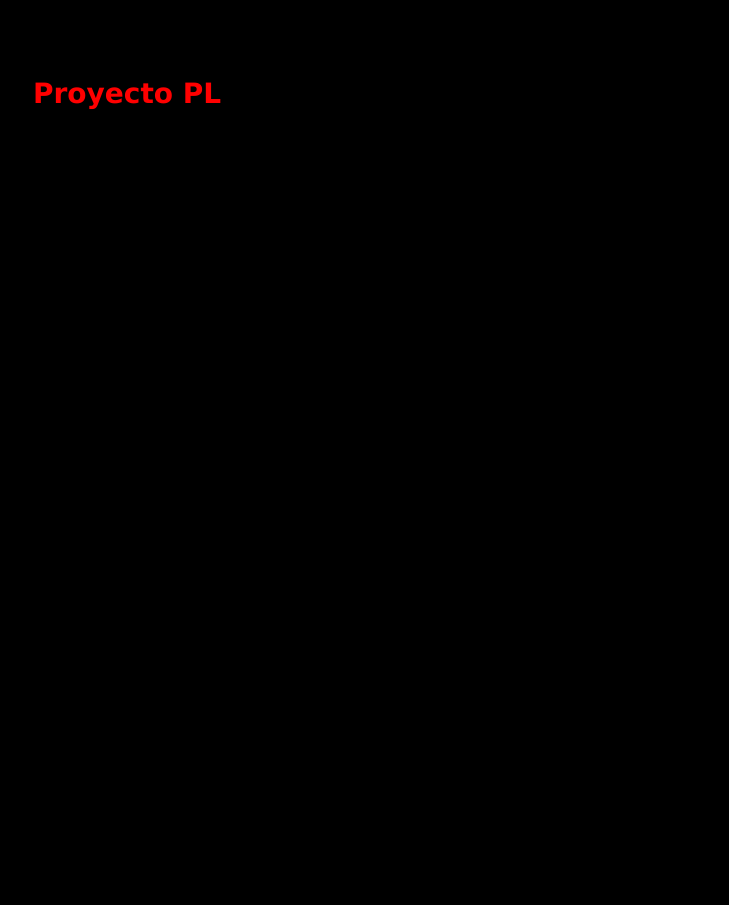
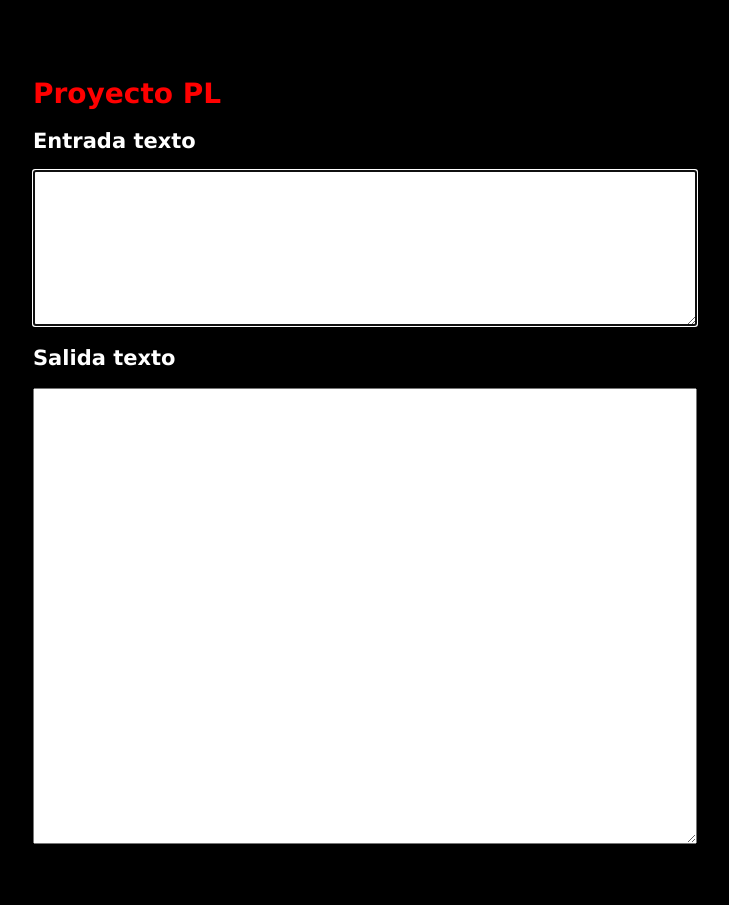
Before and after one commit to ULL-ESIT-GRADOII-PL/proyecto-adrian_adexe, a Node server app: page / in a window 1280 px wide. Before the commit the part shown is almost empty. Shown: the whole page, without its empty margins (25-754 px from the left). Before the commit the page ends 109 px from the top, so only its background shows below. Run offline with Node 20, Linux system fonts and the light colour scheme; some libraries are stand-ins or nearby versions.

Commit message:
Añadidos textAreas.

```diff
--- a/public/stylesheets/style.css
+++ b/public/stylesheets/style.css
@@ -2,6 +2,7 @@ body {
   padding: 50px;
   font: 14px "Lucida Grande", Helvetica, Arial, sans-serif;
   background-color: black;
+  color: white;
 }
 
 h1 {
--- a/views/index.ejs
+++ b/views/index.ejs
@@ -1,3 +1,10 @@
-<div>
+<div class="global_content">
   <h1>Proyecto PL</h1>
+  <div>
+    <h2>Entrada texto</h2>
+    <textarea autofocus="" cols = "80" rows = "10" id="entry"></textarea>
+
+    <h2>Salida texto</h2>
+    <textarea autofocus="" cols = "80" rows = "30" id="exit"></textarea>
+  </div>
 </div>
```
